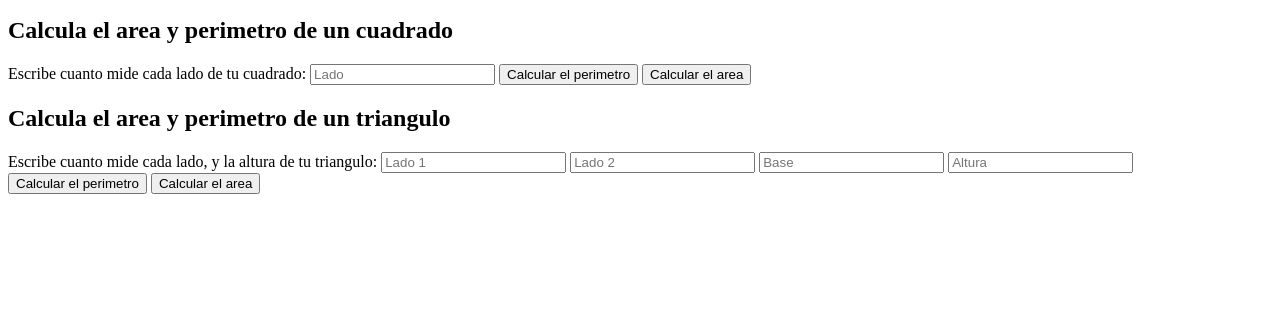
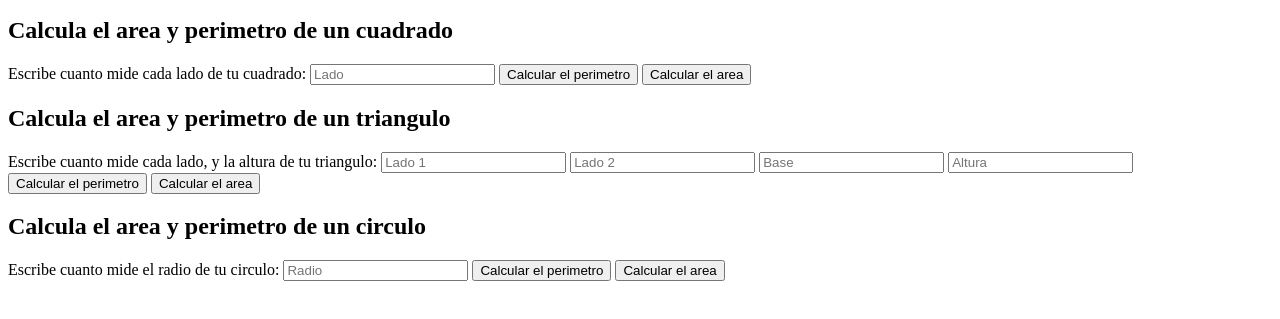
Before and after one commit to hviveros/curso-practico-js, a plain HTML site: page figuras.html in a window 1280 px wide. Shown: the part 101-420 px from the top of the page. Drawn offline with Linux system fonts and the light colour scheme.

Commit message:
Calculo del perimetro y area del circulo con html

```diff
--- a/figuras.html
+++ b/figuras.html
@@ -39,6 +39,17 @@
         </form>
     </section>
 
+    <section>
+        <h2>Calcula el area y perimetro de un circulo</h2>
+        <form>
+            <label for="inputCirculo">
+                Escribe cuanto mide el radio de tu circulo:
+            </label>
+            <input type="number" id="inputCirculo" placeholder="Radio">
+            <button type="button" onclick="calcularPerimetroCirculo()">Calcular el perimetro</button>
+            <button type="button" onclick="calcularAreaCirculo()">Calcular el area</button>
+        </form>
+    </section>
 
     <script src="./figuras.js"></script>
 </body>
--- a/figuras.js
+++ b/figuras.js
@@ -98,3 +98,19 @@ function calcularAreaTriangulo(){
     const area = areaTriangulo(valor1, value2);
     alert(area)
 }
+
+//Circulo
+function calcularPerimetroCirculo(){
+    const input = document.getElementById('inputCirculo');
+    const value = input.value;
+
+    const perimetro = perimetroCirculo(value);
+    alert(perimetro)
+}
+function calcularAreaCirculo(){
+    const input = document.getElementById('inputCirculo');
+    const value = input.value;
+
+    const area = areaCirculo(value);
+    alert(area)
+}
```
